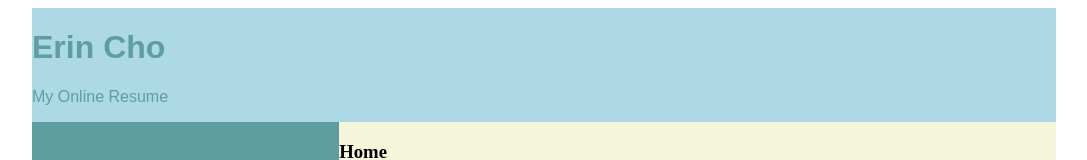
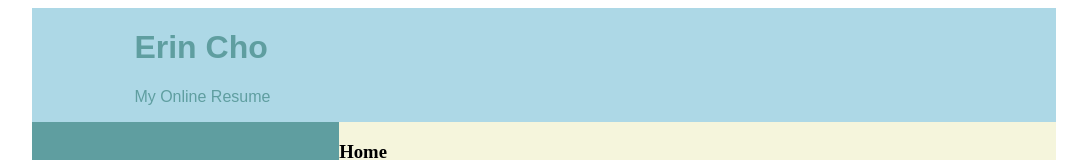
Before and after one commit to er1nh4/cs391a1-mp3, a React app: page / in a window 1280 px wide. Shown: the top 160 px of the page, without its empty margins (96-1183 px from the left). Built offline with nearby package versions, Linux system fonts and the light colour scheme; the HTML template or start-up script is replaced by a standard one.

Commit message:
Updated header

```diff
--- a/src/components/Header.tsx
+++ b/src/components/Header.tsx
@@ -16,12 +16,20 @@ const StyledHeader = styled.header`
     }
 `;
 
+const StyledH1 = styled.h1`
+    padding-left: 10%;
+`;
+
+const StyledP = styled.p`
+    padding-left: 10%;
+`;
+
 export function Header(){
     return (
         <StyledHeader>
             <div>
-                <h1>Erin Cho</h1>
-                <p>My Online Resume</p></div>
+                <StyledH1>Erin Cho</StyledH1>
+                <StyledP>My Online Resume</StyledP></div>
         </StyledHeader>
     )
 }
```
